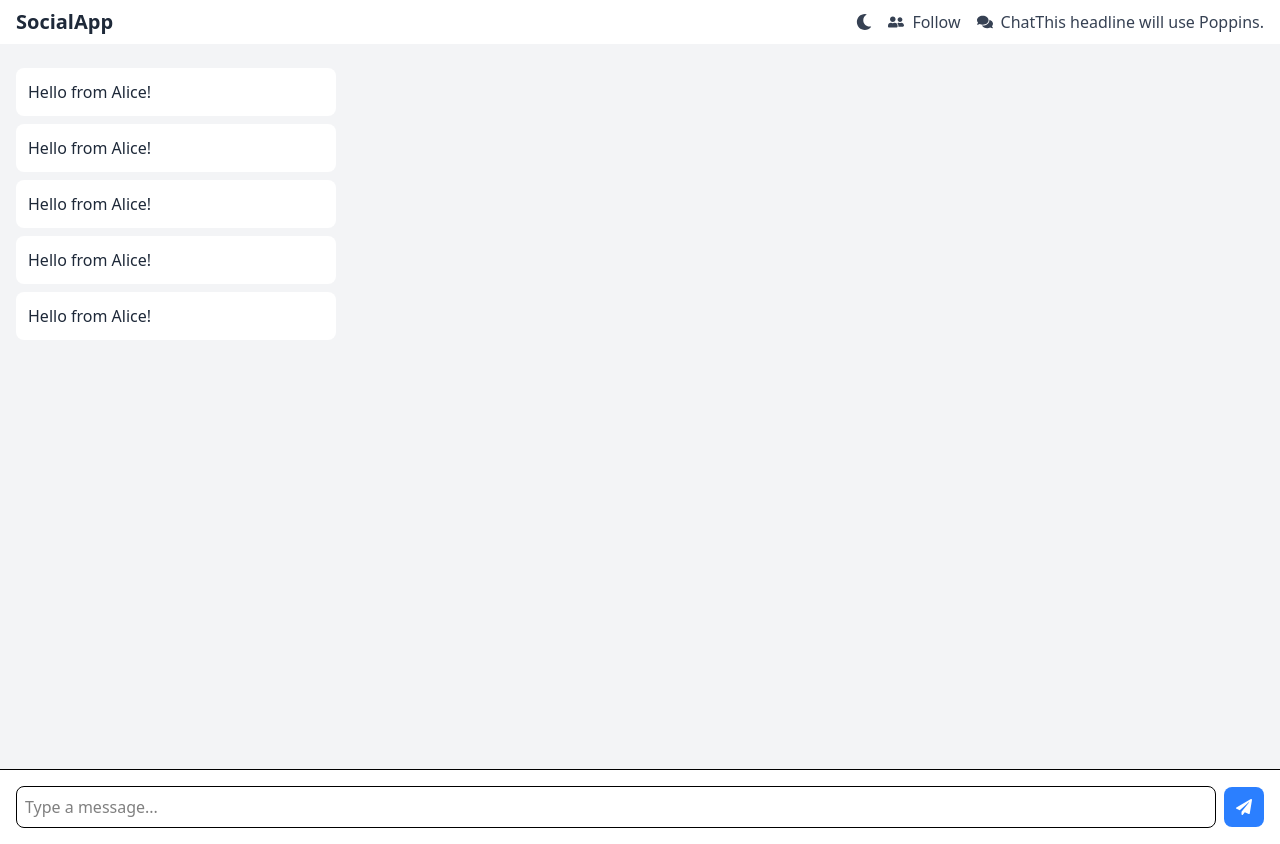
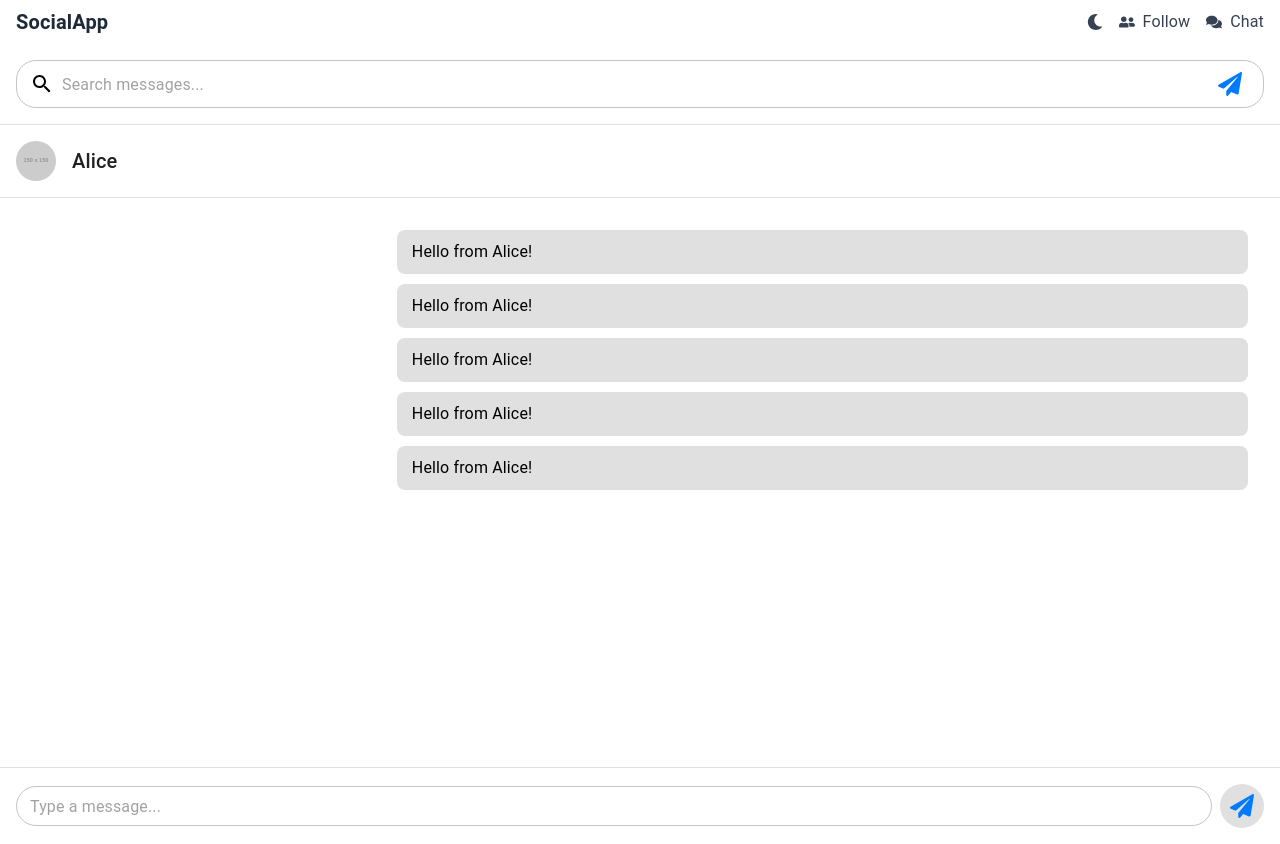
Before and after one commit to fatimamaqsood29/chat, a React (Vite) app: page /chat/1 in a window 1280 px wide. Built offline with nearby package versions, Linux system fonts and the light colour scheme.

Commit message:
theme implement

```diff
--- a/src/App.jsx
+++ b/src/App.jsx
@@ -5,17 +5,21 @@ import Signup from './components/Signup';
 import Follow from './pages/Follow';
 import Chat from './pages/Chat';
 import Navbar from './components/Navbar';
+import { ThemeProviderWrapper } from './ThemeContext';
 
 export default function App() {
   return (
+    <ThemeProviderWrapper>
       <Router>
         <Navbar />
         <Routes>
           <Route path="/" element={<Login />} />
           <Route path="/signup" element={<Signup />} />
+          <Route path="/login" element={<Login />} />
           <Route path="/follow" element={<Follow />} />
           <Route path="/chat/:userId" element={<Chat />} />
         </Routes>
       </Router>
+    </ThemeProviderWrapper>
   );
 }
--- /dev/null
+++ b/src/ThemeContext.jsx
@@ -0,0 +1,34 @@
+import React, { createContext, useState, useMemo, useContext } from 'react';
+import { ThemeProvider, createTheme } from '@mui/material/styles';
+import CssBaseline from '@mui/material/CssBaseline';
+
+const ThemeContext = createContext();
+
+export function useThemeContext() {
+  return useContext(ThemeContext);
+}
+
+export function ThemeProviderWrapper({ children }) {
+  const [darkMode, setDarkMode] = useState(false);
+
+  const toggleTheme = () => setDarkMode(!darkMode);
+
+  const theme = useMemo(
+    () =>
+      createTheme({
+        palette: {
+          mode: darkMode ? 'dark' : 'light',
+        },
+      }),
+    [darkMode]
+  );
+
+  return (
+    <ThemeContext.Provider value={{ darkMode, toggleTheme }}>
+      <ThemeProvider theme={theme}>
+        <CssBaseline />
+        {children}
+      </ThemeProvider>
+    </ThemeContext.Provider>
+  );
+}
--- a/src/components/Login.jsx
+++ b/src/components/Login.jsx
@@ -5,8 +5,9 @@ import { z } from 'zod';
 import { useNavigate } from 'react-router-dom';
 import { toast } from 'react-hot-toast';
 import { FaUser, FaLock } from 'react-icons/fa';
+import { TextField, Button, Typography, Box, Paper } from '@mui/material';
+import { useThemeContext } from '../ThemeContext';
 
-// Schema for form validation
 const loginSchema = z.object({
   email: z.string().email('Invalid email address'),
   password: z.string().min(6, 'Password must be at least 6 characters'),
@@ -18,56 +19,65 @@ export default function Login() {
     resolver: zodResolver(loginSchema),
   });
 
+  const { darkMode } = useThemeContext();
+
   const onSubmit = (data) => {
     toast.success('Logged in successfully!');
-    navigate('/follow'); // Navigate to the follow page after login
+    navigate('/follow');
   };
 
   return (
-    <div className="min-h-screen flex items-center justify-center bg-gray-100">
-      <div className="bg-white p-8 rounded-lg shadow-lg w-96">
-        <h2 className="text-2xl font-bold mb-6 text-center">Login</h2>
-        <form onSubmit={handleSubmit(onSubmit)} className="space-y-4">
-          <div>
-            <label className="block text-sm font-medium text-gray-700">Email</label>
-            <div className="mt-1 relative rounded-md shadow-sm">
-              <input
+    <Box
+      display="flex"
+      justifyContent="center"
+      alignItems="center"
+      minHeight="100vh"
+      bgcolor={darkMode ? 'background.default' : 'background.paper'}
+    >
+      <Paper elevation={3} sx={{ p: 4, width: 400, bgcolor: darkMode ? 'grey.800' : 'white' }}>
+        <Typography variant="h4" textAlign="center" gutterBottom color={darkMode ? 'grey.100' : 'text.primary'}>
+          Login
+        </Typography>
+        <form onSubmit={handleSubmit(onSubmit)}>
+          <Box mb={2}>
+            <TextField
+              label="Email"
+              fullWidth
               type="email"
               {...register('email')}
-                className="w-full p-2 border rounded-md focus:outline-none focus:ring-2 focus:ring-blue-500"
-                placeholder="Enter your email"
+              error={!!errors.email}
+              helperText={errors.email?.message}
+              variant="outlined"
+              InputProps={{
+                endAdornment: <FaUser style={{ color: darkMode ? '#bbb' : '#777' }} />,
+              }}
             />
-              <FaUser className="absolute right-3 top-3 text-gray-400" />
-            </div>
-            {errors.email && <p className="text-red-500 text-sm mt-1">{errors.email.message}</p>}
-          </div>
-          <div>
-            <label className="block text-sm font-medium text-gray-700">Password</label>
-            <div className="mt-1 relative rounded-md shadow-sm">
-              <input
+          </Box>
+          <Box mb={2}>
+            <TextField
+              label="Password"
+              fullWidth
               type="password"
               {...register('password')}
-                className="w-full p-2 border rounded-md focus:outline-none focus:ring-2 focus:ring-blue-500"
-                placeholder="Enter your password"
+              error={!!errors.password}
+              helperText={errors.password?.message}
+              variant="outlined"
+              InputProps={{
+                endAdornment: <FaLock style={{ color: darkMode ? '#bbb' : '#777' }} />,
+              }}
             />
-              <FaLock className="absolute right-3 top-3 text-gray-400" />
-            </div>
-            {errors.password && <p className="text-red-500 text-sm mt-1">{errors.password.message}</p>}
-          </div>
-          <button
-            type="submit"
-            className="w-full bg-blue-500 text-white p-2 rounded-md hover:bg-blue-600 transition duration-300"
-          >
+          </Box>
+          <Button type="submit" variant="contained" color="primary" fullWidth>
             Login
-          </button>
+          </Button>
         </form>
-        <p className="mt-4 text-center">
+        <Typography variant="body2" textAlign="center" mt={2}>
           Don't have an account?{' '}
-          <button onClick={() => navigate('/signup')} className="text-blue-500 hover:underline">
+          <Button onClick={() => navigate('/signup')} variant="text" color="primary">
             Sign up
-          </button>
-        </p>
-      </div>
-    </div>
+          </Button>
+        </Typography>
+      </Paper>
+    </Box>
   );
 }
--- a/src/components/Navbar.jsx
+++ b/src/components/Navbar.jsx
@@ -1,23 +1,10 @@
-import React, { useState, useEffect } from 'react';
+import React from 'react';
 import { Link } from 'react-router-dom';
 import { FaHome, FaUserFriends, FaComments, FaSun, FaMoon } from 'react-icons/fa';
+import { useThemeContext } from '../ThemeContext';
 
 export default function Navbar() {
-    const [darkMode, setDarkMode] = useState(false);
-
-  useEffect(() => {
-    // Check the system's theme preference and set initial state
-    const prefersDark = window.matchMedia('(prefers-color-scheme: dark)').matches;
-    setDarkMode(prefersDark);
-    if (prefersDark) {
-      document.documentElement.classList.add('dark');
-    }
-  }, []);
-
-  const toggleTheme = () => {
-    setDarkMode(!darkMode);
-    document.documentElement.classList.toggle('dark');
-  };
+  const { darkMode, toggleTheme } = useThemeContext();
 
   return (
     <nav className="bg-white dark:bg-gray-800 shadow-lg">
@@ -34,10 +21,7 @@ export default function Navbar() {
           </Link>
           <Link to="/chat" className="flex items-center text-gray-700 dark:text-white hover:text-blue-500">
             <FaComments className="mr-2" /> Chat
-            <h1 class="font-poppins">This headline will use Poppins.</h1>
-
           </Link>
-
         </div>
       </div>
     </nav>
--- a/src/components/Signup.jsx
+++ b/src/components/Signup.jsx
@@ -5,6 +5,7 @@ import { z } from 'zod';
 import { useNavigate } from 'react-router-dom';
 import { toast } from 'react-hot-toast';
 import { FaUser, FaLock } from 'react-icons/fa';
+import { useThemeContext } from '../ThemeContext'; // Import the theme context
 
 // Schema for form validation
 const loginSchema = z.object({
@@ -18,23 +19,25 @@ export default function Login() {
     resolver: zodResolver(loginSchema),
   });
 
+  const { darkMode } = useThemeContext(); // Get the current theme context
+
   const onSubmit = (data) => {
     toast.success('Logged in successfully!');
-    navigate('/follow'); // Navigate to the follow page after login
+    navigate('/login'); // Navigate to the follow page after login
   };
 
   return (
-    <div className="min-h-screen flex items-center justify-center bg-gray-100">
-      <div className="bg-white p-8 rounded-lg shadow-lg w-96">
-        <h2 className="text-2xl font-bold mb-6 text-center">Login</h2>
+    <div className={`min-h-screen flex items-center justify-center ${darkMode ? 'bg-black' : 'bg-white'}`}>
+      <div className={`p-8 rounded-lg shadow-lg w-96 ${darkMode ? 'bg-gray-800' : 'bg-gray-100'}`}>
+        <h2 className={`text-2xl font-bold mb-6 text-center ${darkMode ? 'text-white' : 'text-black'}`}>Signup</h2>
         <form onSubmit={handleSubmit(onSubmit)} className="space-y-4">
           <div>
-            <label className="block text-sm font-medium text-gray-700">Email</label>
+            <label className={`block text-sm font-medium ${darkMode ? 'text-gray-300' : 'text-gray-700'}`}>Email</label>
             <div className="mt-1 relative rounded-md shadow-sm">
               <input
                 type="email"
                 {...register('email')}
-                className="w-full p-2 border rounded-md focus:outline-none focus:ring-2 focus:ring-blue-500"
+                className={`w-full p-2 border rounded-md focus:outline-none focus:ring-2 focus:ring-black ${darkMode ? 'bg-gray-700 text-white border-gray-600' : 'bg-white text-black border-gray-300'}`}
                 placeholder="Enter your email"
               />
               <FaUser className="absolute right-3 top-3 text-gray-400" />
@@ -42,12 +45,12 @@ export default function Login() {
             {errors.email && <p className="text-red-500 text-sm mt-1">{errors.email.message}</p>}
           </div>
           <div>
-            <label className="block text-sm font-medium text-gray-700">Password</label>
+            <label className={`block text-sm font-medium ${darkMode ? 'text-gray-300' : 'text-gray-700'}`}>Password</label>
             <div className="mt-1 relative rounded-md shadow-sm">
               <input
                 type="password"
                 {...register('password')}
-                className="w-full p-2 border rounded-md focus:outline-none focus:ring-2 focus:ring-blue-500"
+                className={`w-full p-2 border rounded-md focus:outline-none focus:ring-2 focus:ring-black ${darkMode ? 'bg-gray-700 text-white border-gray-600' : 'bg-white text-black border-gray-300'}`}
                 placeholder="Enter your password"
               />
               <FaLock className="absolute right-3 top-3 text-gray-400" />
@@ -56,15 +59,15 @@ export default function Login() {
           </div>
           <button
             type="submit"
-            className="w-full bg-blue-500 text-white p-2 rounded-md hover:bg-blue-600 transition duration-300"
+            className={`w-full p-2 rounded-md ${darkMode ? 'bg-gray-600 text-white hover:bg-gray-500' : 'bg-gray-300 text-black hover:bg-gray-400'} transition duration-300`}
           >
-            Login
+            Sign Up
           </button>
         </form>
-        <p className="mt-4 text-center">
-          Don't have an account?{' '}
-          <button onClick={() => navigate('/signup')} className="text-blue-500 hover:underline">
-            Sign up
+        <p className={`mt-4 text-center ${darkMode ? 'text-gray-300' : 'text-gray-700'}`}>
+          Have an account?{' '}
+          <button onClick={() => navigate('/login')} className={`text-blue-500 hover:underline ${darkMode ? 'text-blue-400' : 'text-blue-500'}`}>
+            Login
           </button>
         </p>
       </div>
--- a/src/index.css
+++ b/src/index.css
@@ -1 +1,4 @@
 @import "tailwindcss";
+@theme {
+    --color-mint-500: oklch(0.72 0.11 178);
+  }
--- a/src/pages/Chat.jsx
+++ b/src/pages/Chat.jsx
@@ -3,15 +3,20 @@ import { useParams } from 'react-router-dom';
 import { motion } from 'framer-motion';
 import { FaPaperPlane } from 'react-icons/fa';
 import { toast } from 'react-hot-toast';
+import { Box, TextField, IconButton, Avatar, Typography, InputAdornment } from '@mui/material';
+import SearchIcon from '@mui/icons-material/Search';
+import { useThemeContext } from '../ThemeContext';
 
 export default function Chat() {
   const { userId } = useParams();
+  const { darkMode } = useThemeContext();
   const [message, setMessage] = useState('');
   const [messages, setMessages] = useState([]);
+  const [searchQuery, setSearchQuery] = useState('');
 
   const chatUser = {
-    id: 1,
-    name: 'Alice',
+    id: userId,
+    name: userId === '1' ? 'Alice' : 'Bob',
     avatar: 'https://via.placeholder.com/150',
   };
 
@@ -32,45 +37,147 @@ export default function Chat() {
     }
   };
 
+  const handleSearch = (event) => {
+    setSearchQuery(event.target.value);
+    // Implement search functionality here
+  };
+
   return (
-    <motion.div
-      initial={{ opacity: 0 }}
-      animate={{ opacity: 1 }}
-      transition={{ duration: 0.5 }}
-      className="flex flex-col h-screen bg-gray-100 dark:bg-gray-900"
+    <Box
+      minHeight="100vh"
+      display="flex"
+      flexDirection="column"
+      bgcolor={darkMode ? 'background.default' : 'background.paper'}
     >
-      <div className="flex-1 p-4 overflow-y-auto">
+      {/* Search Bar */}
+      <Box
+        p={2}
+        borderBottom={`1px solid ${darkMode ? '#424242' : '#E0E0E0'}`}
+        sx={{
+          display: 'flex',
+          alignItems: 'center',
+          gap: 2,
+        }}
+      >
+        <TextField
+          fullWidth
+          value={searchQuery}
+          onChange={handleSearch}
+          variant="outlined"
+          placeholder="Search messages..."
+          sx={{
+            backgroundColor: darkMode ? '#424242' : '#FFFFFF',
+            color: darkMode ? '#FFFFFF' : '#000',
+            borderRadius: '20px', // Rounded corners
+            '& .MuiOutlinedInput-root': {
+              borderRadius: '20px', // Rounded corners for the input
+              height: '48px', // Increase text field size
+            },
+          }}
+          InputProps={{
+            startAdornment: (
+              <InputAdornment position="start">
+                <SearchIcon sx={{ color: darkMode ? '#FFF' : '#000' }} />
+              </InputAdornment>
+            ),
+            endAdornment: (
+              <InputAdornment position="end">
+                <IconButton
+                  onClick={sendMessage}
+                  sx={{
+                    color: darkMode ? '#FFF' : '#007BFF',
+                    '&:hover': {
+                      backgroundColor: 'transparent', // Remove hover background
+                    },
+                  }}
+                >
+                  <FaPaperPlane />
+                </IconButton>
+              </InputAdornment>
+            ),
+          }}
+        />
+      </Box>
+
+      {/* Chat Header */}
+      <Box display="flex" alignItems="center" p={2} borderBottom={`1px solid ${darkMode ? '#424242' : '#E0E0E0'}`}>
+        <Avatar src={chatUser.avatar} sx={{ width: 40, height: 40, mr: 2 }} />
+        <Typography variant="h6" color={darkMode ? 'grey.100' : 'text.primary'}>
+          {chatUser.name}
+        </Typography>
+      </Box>
+
+      {/* Chat Messages Section */}
+      <Box
+        flex="1"
+        p={4}
+        overflow="auto"
+        sx={{
+          maxHeight: 'calc(100vh - 200px)', // Adjust height for responsiveness
+          overflowY: 'auto',
+        }}
+      >
         {messages.map((msg) => (
           <motion.div
             key={msg.id}
             initial={{ opacity: 0, y: 20 }}
             animate={{ opacity: 1, y: 0 }}
             transition={{ duration: 0.3 }}
-            className={`p-3 my-2 rounded-lg max-w-xs ${
-              msg.sender === 'me' ? 'bg-blue-500 text-white ml-auto' : 'bg-white dark:bg-gray-800 text-gray-800 dark:text-white mr-auto'
-            }`}
+            style={{
+              maxWidth: '70%',
+              margin: msg.sender === 'me' ? '0 auto 10px 0' : '0 0 10px auto',
+              padding: '10px 15px',
+              borderRadius: '8px',
+              backgroundColor: msg.sender === 'me' ? '#007BFF' : darkMode ? '#424242' : '#E0E0E0',
+              color: msg.sender === 'me' ? '#FFF' : darkMode ? '#FFF' : '#000',
+              textAlign: 'left',
+            }}
           >
             {msg.text}
           </motion.div>
         ))}
-      </div>
-      <div className="border-t p-4 bg-white dark:bg-gray-800">
-        <div className="flex items-center space-x-2">
-          <input
-            type="text"
+      </Box>
+
+      {/* Message Input Section */}
+      <Box
+        p={2}
+        borderTop={`1px solid ${darkMode ? '#424242' : '#E0E0E0'}`}
+        bgcolor={darkMode ? 'background.default' : 'background.paper'}
+      >
+        <Box display="flex" alignItems="center">
+          <TextField
+            fullWidth
             value={message}
             onChange={(e) => setMessage(e.target.value)}
-            className="w-full p-2 border rounded-lg focus:outline-none focus:ring-2 focus:ring-blue-500 dark:bg-gray-700 dark:border-gray-600 dark:text-white"
+            variant="outlined"
             placeholder="Type a message..."
+            sx={{
+              backgroundColor: darkMode ? '#424242' : '#FFFFFF',
+              color: darkMode ? '#FFFFFF' : '#000',
+              borderRadius: '30px', // Rounded corners
+              '& .MuiOutlinedInput-root': {
+                borderRadius: '20px', // Rounded corners for the input
+                height: '40px', // Increase text field size
+              },
+            }}
           />
-          <button
+          <IconButton
             onClick={sendMessage}
-            className="p-3 bg-blue-500 text-white rounded-lg hover:bg-blue-600 transition duration-300"
+            sx={{
+              color: darkMode ? '#FFF' : '#007BFF',
+              ml: 1,
+              backgroundColor: darkMode ? '#424242' : '#E0E0E0',
+              borderRadius: '50%',
+              padding: '10px',
+              '&:hover': {
+                backgroundColor: darkMode ? '#616161' : '#BDBDBD',
+              },
+            }}
           >
             <FaPaperPlane />
-          </button>
-        </div>
-      </div>
-    </motion.div>
+          </IconButton>
+        </Box>
+      </Box>
+    </Box>
   );
 }
--- a/src/pages/Follow.jsx
+++ b/src/pages/Follow.jsx
@@ -1,6 +1,8 @@
 import React, { useState } from 'react';
 import { motion } from 'framer-motion';
-import UserProfile from '../components/UserProfile';
+import { Box, Typography, Card, CardContent, CardMedia, Button } from '@mui/material';
+import { useNavigate } from 'react-router-dom';
+import { useThemeContext } from '../ThemeContext';
 
 export default function Follow() {
   const [users, setUsers] = useState([
@@ -8,21 +10,30 @@ export default function Follow() {
     { id: 2, name: 'Bob', bio: 'Fan of photography', avatar: 'https://via.placeholder.com/150', isFollowing: false },
   ]);
 
-  const toggleFollow = (userId) => {
+  const { darkMode } = useThemeContext();
+  const navigate = useNavigate();
+
+  const handleFollow = (userId) => {
     setUsers(users.map(user =>
       user.id === userId ? { ...user, isFollowing: !user.isFollowing } : user
     ));
+
+    // Navigate to ChatScreen after following
+    navigate(`/chat/${userId}`);
   };
 
   return (
-    <motion.div
-      initial={{ opacity: 0 }}
-      animate={{ opacity: 1 }}
-      transition={{ duration: 0.5 }}
-      className="min-h-screen bg-gray-100 dark:bg-gray-900 p-4"
+    <Box
+      minHeight="100vh"
+      bgcolor={darkMode ? 'background.default' : 'background.paper'}
+      p={4}
     >
-      <h1 className="text-3xl font-bold text-center mb-8 text-gray-800 dark:text-white">Follow Users</h1>
-      <div className="space-y-4 max-w-md mx-auto">
+      <motion.div initial={{ opacity: 0 }} animate={{ opacity: 1 }} transition={{ duration: 0.5 }}>
+        <Typography variant="h3" textAlign="center" mb={4} color={darkMode ? 'grey.100' : 'text.primary'}>
+          Follow Users
+        </Typography>
+
+        <Box maxWidth={500} mx="auto" display="flex" flexDirection="column" gap={2}>
           {users.map((user) => (
             <motion.div
               key={user.id}
@@ -30,10 +41,33 @@ export default function Follow() {
               animate={{ x: 0, opacity: 1 }}
               transition={{ duration: 0.5 }}
             >
-            <UserProfile user={user} onFollow={toggleFollow} />
+              <Card sx={{ display: 'flex', alignItems: 'center', p: 2, bgcolor: darkMode ? 'grey.800' : 'white' }}>
+                <CardMedia
+                  component="img"
+                  image={user.avatar}
+                  alt={user.name}
+                  sx={{ width: 80, height: 80, borderRadius: '50%' }}
+                />
+                <CardContent sx={{ flex: 1 }}>
+                  <Typography variant="h6" color={darkMode ? 'grey.100' : 'text.primary'}>
+                    {user.name}
+                  </Typography>
+                  <Typography variant="body2" color={darkMode ? 'grey.300' : 'text.secondary'}>
+                    {user.bio}
+                  </Typography>
+                </CardContent>
+                <Button
+                  variant="contained"
+                  color={user.isFollowing ? 'secondary' : 'primary'}
+                  onClick={() => handleFollow(user.id)}
+                >
+                  {user.isFollowing ? 'Unfollow' : 'Follow'}
+                </Button>
+              </Card>
             </motion.div>
           ))}
-      </div>
+        </Box>
       </motion.div>
+    </Box>
   );
 }
```
Also changed, not shown: src/pages/Home.jsx (+25 -44 lines). Lines whose indentation alone changed are shown as unchanged.
